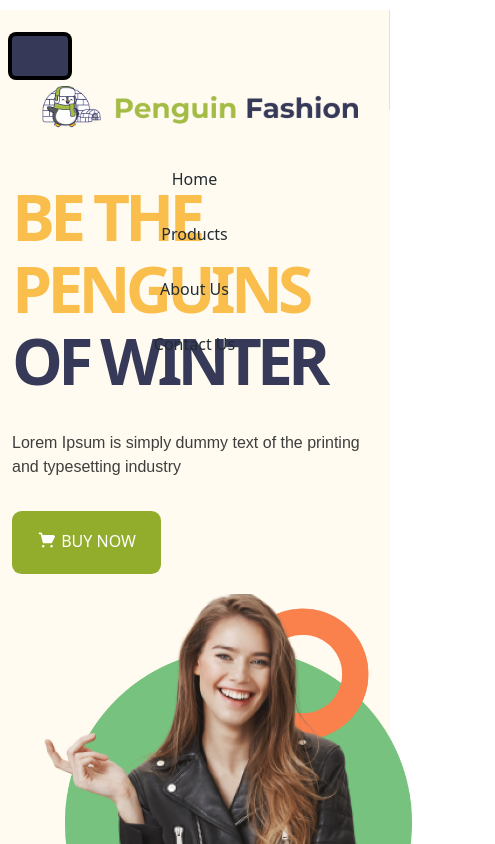
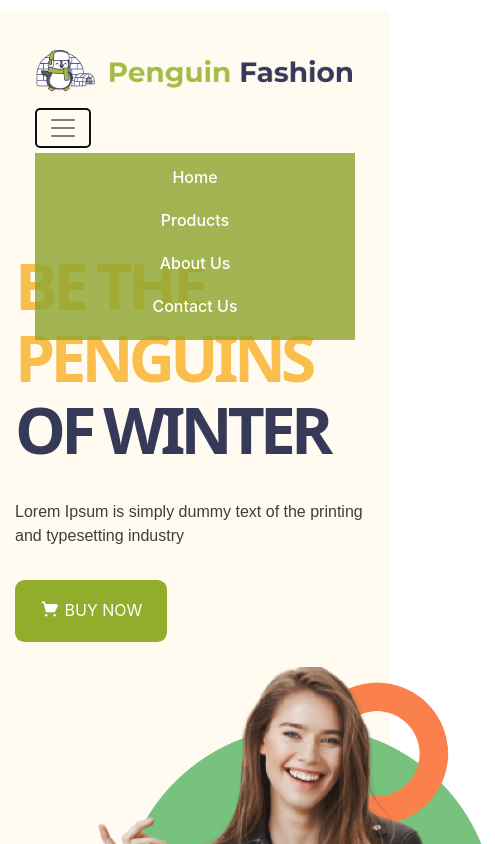
Before and after one commit to abdullahallmasud/penguin-fashion, a plain HTML site: page index.html in a window 390 px wide. Both pictures are taken after a click on the button "Toggle navigation". Shown: the top 844 px of the page, 495 px wide, since content can reach past the window. Drawn offline with nearby package versions, Linux system fonts and the light colour scheme.

Commit message:
final revision

```diff
--- a/css/responsive.css
+++ b/css/responsive.css
@@ -7,12 +7,19 @@
 /* Small devices (landscape phones, 576px and up) */
 @media (max-width: 767px) {
     *{padding-bottom: 10px;padding-top: 5px;}
+
 }
 
 /* Medium devices (tablets, 768px and up) */
 @media (max-width: 991px) {
+    .navbar-nav{
+        background-color: #8ea730d1;
+    }
+    .nav-link{
+        color: white !important;
+    }
+}
 
-}
 
 /* Large devices (desktops, 992px and up) */
 @media (max-width: 1199px) {
@@ -23,3 +30,12 @@
 @media (min-width: 1200px) {
 
 }
+
+/* ---------------------------------- */
+
+@media (min-width: 992px){
+    .navbar-expand-lg .navbar-nav .nav-link {
+        padding-right: 1rem;
+        padding-left: 1rem;
+    }
+}
--- a/css/style.css
+++ b/css/style.css
@@ -1,31 +1,44 @@
+body{
+    box-sizing: border-box;
+}
 *{margin: 0 auto;padding: 0 auto;}
-body{
-    font-size:10px;
-}
 /* SECTION */
 header{
+    /* position: absolute; */
+
     width: 100%;
-    height: 100px;
+    height: 20vh;
     background-color: #fffbf0;
+}
+.navbar {
+    justify-content: space-between;
+    padding: 20px;
+    z-index: 10;
+}
+.navbar-brand{
+    margin-left: 0;
 }
 .navbar-brand img{
     width: 20rem !important;
 }
-.navbar{
-    justify-content: space-between;
+.navbar-nav .nav-link {
+    padding-right: 0;
+    padding-left: 0;
+    padding-top: 2px;
+    padding-bottom: 2px;
 }
-.navbar-toggler{
-    background-color:#363958;
-}
+
 .nav-link{
     font-size: 1rem;
-    color:#232C32;
+    color: rgb(0 0 0) !important;
+    font-weight: 500;
 }
 /* SECTION */
 .top-section{
+    /* position: relative; */
     background-color: #fffbf0;
-    height:auto ;
-    padding: 7rem 0;
+    min-height: 80vh ;
+    padding: 5rem 0;
 }
 
 .top-section h1 {
@@ -58,7 +71,7 @@ header{
     width: 20px;
 }
 .top-section img{
-    width: 400px;
+    width: 27rem;
 }
 /* SECTION Woman Jacket*/
 .card{
--- a/index.html
+++ b/index.html
@@ -4,11 +4,10 @@
 <head>
   <!-- Required meta tags -->
   <meta charset="utf-8">
-  <meta name="viewport" content="width=device-width, initial-scale=1">
+  <meta name="viewport" content="width=device-width, initial-scale=1, shrink-to-fit=no">
   <title>Hello, world!</title>
   <!-- Bootstrap CSS -->
-  <link href="https://cdn.jsdelivr.net/npm/bootstrap@5.0.0-beta1/dist/css/bootstrap.min.css" rel="stylesheet"
-    integrity="sha384-giJF6kkoqNQ00vy+HMDP7azOuL0xtbfIcaT9wjKHr8RbDVddVHyTfAAsrekwKmP1" crossorigin="anonymous">
+  <link rel="stylesheet" href="https://maxcdn.bootstrapcdn.com/bootstrap/4.0.0/css/bootstrap.min.css" integrity="sha384-Gn5384xqQ1aoWXA+058RXPxPg6fy4IWvTNh0E263XmFcJlSAwiGgFAW/dAiS6JXm" crossorigin="anonymous">
   <link rel="preconnect" href="https://fonts.gstatic.com">
   <link href="https://fonts.googleapis.com/css2?family=Lato:wght@700&display=swap" rel="stylesheet">
   <link rel="stylesheet" href="css/style.css">
@@ -17,28 +16,27 @@
 
 <body>
 
-  <header class="border-end ">
+  <header>
     <div class="container">
-      <nav class="navbar navbar-expand-lg py-3">
-        <button class="navbar-toggler navbar-toggler-right" type="button" data-bs-toggle="collapse"
-          data-bs-target="#navbarNav" aria-controls="navbarNav" aria-expanded="false" aria-label="Toggle navigation">
+      <nav class="navbar navbar-expand-lg navbar-light">
+        <a class="navbar-brand" href="#"><img src="Logo-Icon/Group 33072.png" alt=""></a>
+        <button class="navbar-toggler" type="button" data-toggle="collapse" data-target="#navbarSupportedContent" aria-controls="navbarSupportedContent" aria-expanded="false" aria-label="Toggle navigation">
           <span class="navbar-toggler-icon"></span>
         </button>
-        <a class="navbar-brand" href="#"><img src="Logo-Icon/Group 33072.png" alt=""></a>
 
-        <div class="collapse navbar-collapse ml-auto" id="navbarNav">
-          <ul class="navbar-nav ">
-            <li class="nav-item">
-              <a class="nav-link active" aria-current="page" href="#">Home</a>
+        <div class="collapse navbar-collapse" id="navbarSupportedContent">
+          <ul class="navbar-nav mr-lg-0">
+            <li class="">
+              <a class="nav-link" href="#home">Home</a>
             </li>
             <li class="nav-item">
-              <a class="nav-link" href="#">Products</a>
+              <a class="nav-link" href="#products">Products</a>
             </li>
             <li class="nav-item">
-              <a class="nav-link" href="#">About Us</a>
+              <a class="nav-link" href="#about">About Us</a>
             </li>
             <li class="nav-item">
-              <a class="nav-link" href="#" tabindex="-1">Contact Us</a>
+              <a class="nav-link" href="#contact-us">Contact Us</a>
             </li>
           </ul>
         </div>
@@ -47,7 +45,7 @@
   </header>
 
   <!--SECTION-->
-  <section class="top-section pt-2">
+  <section id="home" class="top-section pt-2">
     <div class="container">
       <div class="row">
         <div class="col pt-5">
@@ -58,13 +56,15 @@
           <button class="btn"><img src="Logo-icon/shopping-cart 1.png" alt=""> Buy Now</button>
         </div>
         <div class="col">
-          <img src="Image/green.png" alt="">
+          <div class="brand-image ml-5">
+            <img src="Image/green.png" alt="">
+          </div>
         </div>
       </div>
     </div>
   </section>
   <!--SECTION-->
-  <section class="woman-jacket mt-5">
+  <section id="products" class="woman-jacket mt-5">
     <div class="container">
       <h2>WOMAN JACKET</h2>
       <div class="row">
@@ -158,11 +158,11 @@
     </div>
   </section>
   <!--SECTION-->
-  <section class="info pt-5">
+  <section id="about" class="info pt-5">
     <div class="container">
       <div class="row">
         <div class="col-md-6">
-          <div class="d-flex">
+          <div class="col d-flex">
             <div class="logo">
               <img src="Logo-Icon/image 12.png" alt="">
             </div>
@@ -171,7 +171,7 @@
               <p>Everybody is different, which is why we offer styles for every body.</p>
             </div>
           </div>
-          <div class="d-flex pt-4">
+          <div class="col d-flex pt-4">
             <div class="logo">
               <img src="Logo-Icon/image 13.png" alt="">
             </div>
@@ -180,7 +180,7 @@
               <p>One of the many reasons you can shop with peace of mind.</p>
             </div>
           </div>
-          <div class="d-flex pt-4">
+          <div class="col d-flex pt-4">
             <div class="logo">
               <img src="Logo-Icon/image 14.png" alt="">
             </div>
@@ -197,7 +197,7 @@
     </div>
   </section>
 
-  <footer>
+  <footer id="contact-us">
     <div class="container">
       <div class="row footer-first">
         <div class="col-sm-6 col-md-4 ">
@@ -246,19 +246,10 @@
 
 
 
-
-  <!-- Optional JavaScript; choose one of the two! -->
-
-  <!-- Option 1: Bootstrap Bundle with Popper -->
-  <script src="https://cdn.jsdelivr.net/npm/bootstrap@5.0.0-beta1/dist/js/bootstrap.bundle.min.js"
-    integrity="sha384-ygbV9kiqUc6oa4msXn9868pTtWMgiQaeYH7/t7LECLbyPA2x65Kgf80OJFdroafW"
-    crossorigin="anonymous"></script>
-
-  <!-- Option 2: Separate Popper and Bootstrap JS -->
-  <!--
-    <script src="https://cdn.jsdelivr.net/npm/@popperjs/core@2.5.4/dist/umd/popper.min.js" integrity="sha384-q2kxQ16AaE6UbzuKqyBE9/u/KzioAlnx2maXQHiDX9d4/zp8Ok3f+M7DPm+Ib6IU" crossorigin="anonymous"></script>
-    <script src="https://cdn.jsdelivr.net/npm/bootstrap@5.0.0-beta1/dist/js/bootstrap.min.js" integrity="sha384-pQQkAEnwaBkjpqZ8RU1fF1AKtTcHJwFl3pblpTlHXybJjHpMYo79HY3hIi4NKxyj" crossorigin="anonymous"></script>
-    -->
+  <!-- bootstrap js cdn call -->
+  <script src="https://code.jquery.com/jquery-3.2.1.slim.min.js" integrity="sha384-KJ3o2DKtIkvYIK3UENzmM7KCkRr/rE9/Qpg6aAZGJwFDMVNA/GpGFF93hXpG5KkN" crossorigin="anonymous"></script>
+  <script src="https://cdnjs.cloudflare.com/ajax/libs/popper.js/1.12.9/umd/popper.min.js" integrity="sha384-ApNbgh9B+Y1QKtv3Rn7W3mgPxhU9K/ScQsAP7hUibX39j7fakFPskvXusvfa0b4Q" crossorigin="anonymous"></script>
+  <script src="https://maxcdn.bootstrapcdn.com/bootstrap/4.0.0/js/bootstrap.min.js" integrity="sha384-JZR6Spejh4U02d8jOt6vLEHfe/JQGiRRSQQxSfFWpi1MquVdAyjUar5+76PVCmYl" crossorigin="anonymous"></script>
 </body>
 
 </html>
```
Also changed, not shown: Logo-Icon/icons8-content-90.png (added), 1 other file.
